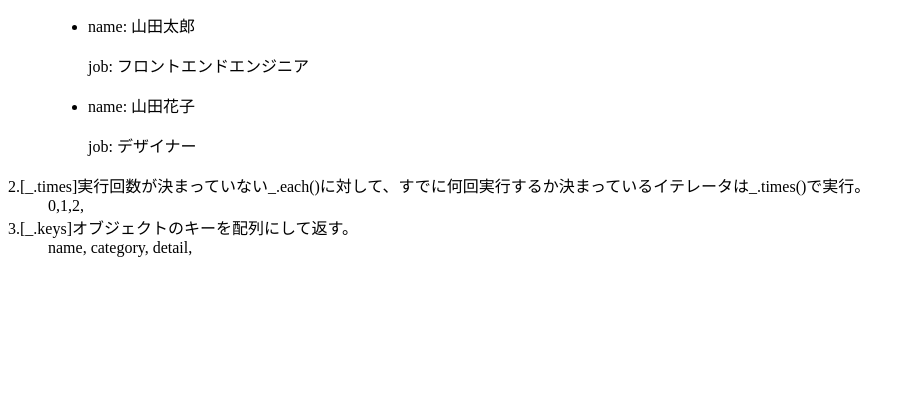
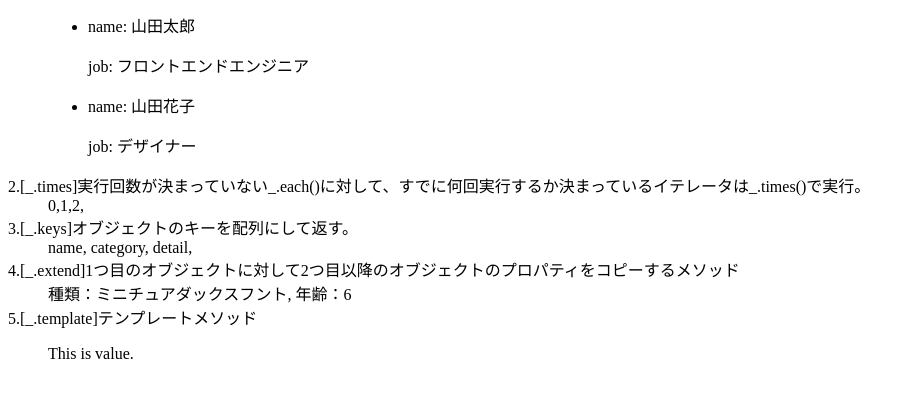
Before and after one commit to yhikishima/js-libraries, a plain HTML site: page 02.underscore.js/index.html in a window 1280 px wide. Shown: the part 116-514 px from the top of the page, without its empty margins (0-915 px from the left). Drawn offline with Linux system fonts and the light colour scheme.

Commit message:
add underscore method

```diff
--- a/02.underscore.js/index.html
+++ b/02.underscore.js/index.html
@@ -15,6 +15,12 @@
 
       <dt>3.[_.keys]オブジェクトのキーを配列にして返す。</dt>
       <dd id="keysMethod"></dd>
+
+      <dt>4.[_.extend]1つ目のオブジェクトに対して2つ目以降のオブジェクトのプロパティをコピーするメソッド</dt>
+      <dd id="extendMethod"></dd>
+
+      <dt>5.[_.template]テンプレートメソッド</dt>
+      <dd id="templateMethod"></dd>
     </dl>
   </main>
 
--- a/02.underscore.js/js/test.js
+++ b/02.underscore.js/js/test.js
@@ -2,6 +2,9 @@
   var eachMethod = document.getElementById('eachMethod');
   var timeMethod = document.getElementById('timeMethod');
   var keysMethod = document.getElementById('keysMethod');
+  var extendMethod = document.getElementById('extendMethod');
+  var templateMethod = document.getElementById('templateMethod');
+
 
   /*
   * 1.[_.each]ES5のforEachと同じ機能を持つイテレータメソッド
@@ -50,5 +53,25 @@
     keysMethod.appendChild(node);
   });
 
+  /*
+  * 4.[_.extend]1つ目のオブジェクトに対して2つ目以降のオブジェクトのプロパティをコピーするメソッド
+  */
+
+  var breed = { breed: 'ミニチュアダックスフント' };
+  var age = { age: 6 };
+  var dog = _.extend({}, breed, age);
+
+  extendMethod.innerHTML = '種類：'+dog.breed+', 年齢：'+dog.age;
+
+  /*
+  * 5.[_.template]テンプレートメソッド
+  */
+
+  var template = _.template('<p><%- value %></p>');
+  var t = template({ value: 'This is value.' });
+
+  templateMethod.innerHTML = t;
+
+
 
 })();
```
